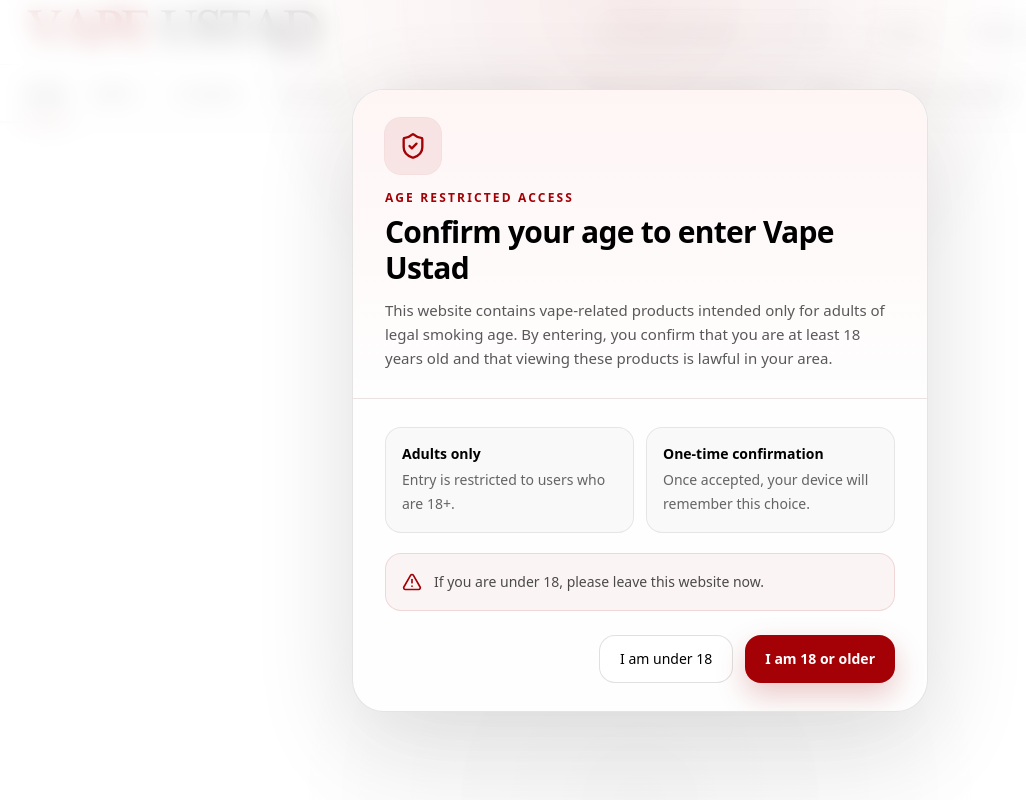
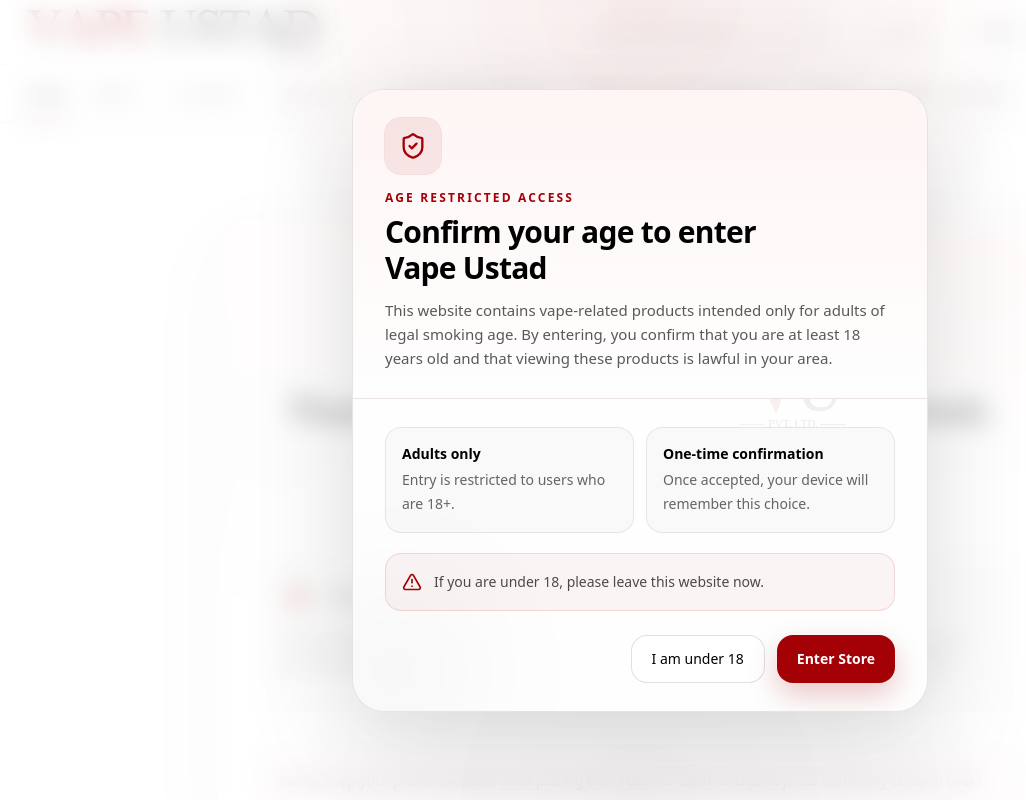
Before and after one commit to muizsheikh/vu-shop, a Next.js app: page /success in a window 1280 px wide. Shown: the whole page, without its empty margins (0-1026 px from the left). Built offline with nearby package versions, Linux system fonts and the light colour scheme.

Commit message:
Polish age gate and success page

```diff
--- a/app/success/page.tsx
+++ b/app/success/page.tsx
@@ -3,6 +3,7 @@
 import Link from "next/link";
 import { Suspense } from "react";
 import { useSearchParams } from "next/navigation";
+import { CheckCircle2, CreditCard, FileText, Headphones, House, ShoppingBag } from "lucide-react";
 
 function SuccessInner() {
   const params = useSearchParams();
@@ -12,74 +13,112 @@
   const isCOD = method === "cod";
 
   return (
-    <section className="mx-auto max-w-3xl px-4 py-12 md:px-6 md:py-16">
-      <div className="overflow-hidden rounded-3xl border border-white/10 bg-white/[0.03] p-6 md:p-10">
-        <div className="mx-auto flex h-16 w-16 items-center justify-center rounded-full bg-emerald-500/15 text-3xl text-emerald-400">
-          ✓
+    <section className="mx-auto max-w-4xl px-4 py-12 md:px-6 md:py-16">
+      <div className="overflow-hidden rounded-[32px] border border-black/10 bg-[#fefefe] shadow-[0_24px_80px_rgba(0,0,0,0.08)]">
+        <div className="relative border-b border-black/8 bg-gradient-to-b from-[#fff7f7] to-[#fefefe] px-6 py-10 md:px-10 md:py-12">
+          <div className="absolute right-0 top-0 h-40 w-40 rounded-full bg-[#a30105]/[0.05] blur-3xl" />
+          <div className="absolute bottom-0 left-0 h-32 w-32 rounded-full bg-black/[0.04] blur-3xl" />
+
+          <div className="relative text-center">
+            <div className="mx-auto flex h-20 w-20 items-center justify-center rounded-full bg-[#a30105]/10 ring-1 ring-[#a30105]/10">
+              <CheckCircle2 className="h-10 w-10 text-[#a30105]" />
             </div>
 
-        <div className="mt-6 text-center">
-          <h1 className="text-3xl font-extrabold tracking-tight text-white md:text-4xl">
-            Order placed successfully
+            <p className="mt-5 text-xs font-semibold uppercase tracking-[0.18em] text-[#a30105]">
+              Order Confirmed
+            </p>
+
+            <h1 className="mt-2 text-3xl font-semibold tracking-tight text-black md:text-4xl">
+              Thank you. Your order has been received.
             </h1>
 
-          <p className="mx-auto mt-4 max-w-2xl text-base leading-7 text-white/70 md:text-lg">
+            <p className="mx-auto mt-4 max-w-2xl text-sm leading-7 text-black/65 md:text-base">
               {isCOD
-              ? "Your Cash on Delivery order has been received successfully and saved in our ERP system for review."
-              : "Your order has been received successfully."}
+                ? "Your Cash on Delivery order has been placed successfully and saved in our ERP system for manual review."
+                : "Your order has been placed successfully and has been received by our team."}
             </p>
 
             {so ? (
-            <div className="mt-6 inline-flex items-center rounded-2xl border border-vu-red/30 bg-vu-red/10 px-4 py-3 text-sm font-semibold text-white">
-              Sales Order: <span className="ml-2 text-vu-red">{so}</span>
+              <div className="mt-6 inline-flex items-center rounded-2xl border border-[#a30105]/15 bg-[#a30105]/[0.05] px-4 py-3 text-sm font-semibold text-black">
+                <span className="text-black/60">Sales Order</span>
+                <span className="mx-2 text-black/25">•</span>
+                <span className="text-[#a30105]">{so}</span>
               </div>
             ) : null}
           </div>
+        </div>
 
-        <div className="mt-8 grid gap-4 md:grid-cols-3">
-          <div className="rounded-2xl border border-white/10 bg-white/[0.03] p-4">
-            <div className="text-sm font-semibold text-white">Order Status</div>
-            <div className="mt-2 text-sm leading-6 text-white/70">
-              Draft in ERP for manual review.
+        <div className="px-6 py-6 md:px-10 md:py-8">
+          <div className="grid gap-4 md:grid-cols-3">
+            <div className="rounded-2xl border border-black/8 bg-black/[0.02] p-5">
+              <div className="flex items-center gap-3">
+                <div className="flex h-10 w-10 items-center justify-center rounded-xl bg-[#a30105]/8">
+                  <FileText className="h-5 w-5 text-[#a30105]" />
+                </div>
+                <div className="text-sm font-semibold text-black">Order Status</div>
+              </div>
+              <div className="mt-3 text-sm leading-6 text-black/65">
+                Draft in ERP for review and processing by our team.
               </div>
             </div>
 
-          <div className="rounded-2xl border border-white/10 bg-white/[0.03] p-4">
-            <div className="text-sm font-semibold text-white">Payment Method</div>
-            <div className="mt-2 text-sm leading-6 text-white/70">
-              {isCOD ? "Cash on Delivery" : "Order Received"}
+            <div className="rounded-2xl border border-black/8 bg-black/[0.02] p-5">
+              <div className="flex items-center gap-3">
+                <div className="flex h-10 w-10 items-center justify-center rounded-xl bg-[#a30105]/8">
+                  <CreditCard className="h-5 w-5 text-[#a30105]" />
+                </div>
+                <div className="text-sm font-semibold text-black">Payment Method</div>
+              </div>
+              <div className="mt-3 text-sm leading-6 text-black/65">
+                {isCOD ? "Cash on Delivery" : "Order received successfully"}
               </div>
             </div>
 
-          <div className="rounded-2xl border border-white/10 bg-white/[0.03] p-4">
-            <div className="text-sm font-semibold text-white">Next Step</div>
-            <div className="mt-2 text-sm leading-6 text-white/70">
-              Our team will review the order and contact you if needed.
+            <div className="rounded-2xl border border-black/8 bg-black/[0.02] p-5">
+              <div className="flex items-center gap-3">
+                <div className="flex h-10 w-10 items-center justify-center rounded-xl bg-[#a30105]/8">
+                  <Headphones className="h-5 w-5 text-[#a30105]" />
+                </div>
+                <div className="text-sm font-semibold text-black">Next Step</div>
+              </div>
+              <div className="mt-3 text-sm leading-6 text-black/65">
+                Our team will review your order and contact you if anything is needed.
               </div>
             </div>
           </div>
 
-        <div className="mt-10 flex flex-col items-stretch justify-center gap-3 sm:flex-row">
+          <div className="mt-6 rounded-2xl border border-[#a30105]/12 bg-[#a30105]/[0.04] p-5">
+            <p className="text-sm leading-7 text-black/70">
+              Please keep your phone available after placing the order. For Cash on Delivery,
+              our team may confirm order details before final processing.
+            </p>
+          </div>
+
+          <div className="mt-8 flex flex-col items-stretch justify-center gap-3 sm:flex-row">
             <Link
               href="/products"
-            className="inline-flex items-center justify-center rounded-2xl bg-vu-red px-6 py-3 font-semibold text-white transition hover:opacity-90 active:scale-[0.99]"
+              className="inline-flex items-center justify-center gap-2 rounded-2xl bg-[#a30105] px-6 py-3 font-semibold text-white shadow-[0_12px_30px_rgba(163,1,5,0.18)] transition duration-200 hover:-translate-y-[1px] hover:bg-[#8e0104]"
             >
+              <ShoppingBag className="h-4 w-4" />
               Continue Shopping
             </Link>
 
             <Link
               href="/"
-            className="inline-flex items-center justify-center rounded-2xl border border-white/10 bg-white/5 px-6 py-3 font-semibold text-white transition hover:bg-white/10 active:scale-[0.99]"
+              className="inline-flex items-center justify-center gap-2 rounded-2xl border border-black/10 bg-white px-6 py-3 font-semibold text-black transition duration-200 hover:bg-black/[0.03]"
             >
+              <House className="h-4 w-4" />
               Back to Home
             </Link>
 
             <Link
               href="/contact"
-            className="inline-flex items-center justify-center rounded-2xl border border-white/10 bg-white/5 px-6 py-3 font-semibold text-white transition hover:bg-white/10 active:scale-[0.99]"
+              className="inline-flex items-center justify-center gap-2 rounded-2xl border border-black/10 bg-white px-6 py-3 font-semibold text-black transition duration-200 hover:bg-black/[0.03]"
             >
+              <Headphones className="h-4 w-4" />
               Need Help?
             </Link>
+          </div>
         </div>
       </div>
     </section>
@@ -88,7 +127,13 @@
 
 export default function SuccessPage() {
   return (
-    <Suspense fallback={<div className="py-20 text-center text-white/70">Loading…</div>}>
+    <Suspense
+      fallback={
+        <div className="py-20 text-center text-sm text-black/60">
+          Loading...
+        </div>
+      }
+    >
       <SuccessInner />
     </Suspense>
   );
--- a/components/AgeVerificationModal.tsx
+++ b/components/AgeVerificationModal.tsx
@@ -1,5 +1,6 @@
 "use client";
 
+import Image from "next/image";
 import { ShieldCheck, TriangleAlert } from "lucide-react";
 import useAgeVerification from "@/hooks/useAgeVerification";
 
@@ -10,7 +11,7 @@
 
   return (
     <div
-      className="fixed inset-0 z-[9999] flex items-center justify-center bg-white/70 px-4 backdrop-blur-md"
+      className="fixed inset-0 z-[9999] flex items-center justify-center bg-white/70 px-4 backdrop-blur-md animate-in fade-in duration-300"
       aria-modal="true"
       role="dialog"
       aria-labelledby="age-gate-title"
@@ -19,7 +20,7 @@
       <div className="absolute inset-0 bg-[radial-gradient(circle_at_top,_rgba(163,1,5,0.08),_transparent_40%),radial-gradient(circle_at_bottom,_rgba(0,0,0,0.04),_transparent_35%)]" />
 
       {isChecking ? (
-        <div className="relative w-full max-w-md rounded-[28px] border border-black/10 bg-[#fefefe] p-8 shadow-[0_20px_80px_rgba(0,0,0,0.10)]">
+        <div className="relative w-full max-w-md rounded-[28px] border border-black/10 bg-[#fefefe] p-8 shadow-[0_20px_80px_rgba(0,0,0,0.10)] animate-in zoom-in-95 fade-in duration-300">
           <div className="mx-auto mb-5 h-12 w-12 animate-spin rounded-full border-2 border-black/10 border-t-[#a30105]" />
           <p className="text-center text-sm font-medium tracking-[0.08em] text-black/60 uppercase">
             Verifying Access
@@ -29,8 +30,25 @@
           </h2>
         </div>
       ) : (
-        <div className="relative w-full max-w-xl overflow-hidden rounded-[32px] border border-black/10 bg-[#fefefe] shadow-[0_25px_100px_rgba(0,0,0,0.14)]">
-          <div className="border-b border-black/8 bg-gradient-to-b from-[#fff5f5] to-[#fefefe] px-6 py-6 sm:px-8 sm:py-7">
+        <div className="relative w-full max-w-xl overflow-hidden rounded-[32px] border border-black/10 bg-[#fefefe] shadow-[0_25px_100px_rgba(0,0,0,0.14)] animate-in zoom-in-95 fade-in duration-300">
+          <div className="pointer-events-none absolute inset-0">
+            <div className="absolute -right-10 -top-12 h-48 w-48 rounded-full bg-[#a30105]/[0.05] blur-3xl" />
+            <div className="absolute -bottom-10 -left-10 h-40 w-40 rounded-full bg-black/[0.04] blur-3xl" />
+
+            <div className="absolute inset-y-0 right-0 hidden w-[46%] items-center justify-center sm:flex">
+              <div className="relative h-[240px] w-[240px] opacity-[0.06]">
+                <Image
+                  src="/images/vu-age-watermark.png"
+                  alt="VU watermark"
+                  fill
+                  className="object-contain"
+                  priority
+                />
+              </div>
+            </div>
+          </div>
+
+          <div className="relative border-b border-black/8 bg-gradient-to-b from-[#fff5f5] to-[#fefefe] px-6 py-6 sm:px-8 sm:py-7">
             <div className="mb-4 inline-flex h-14 w-14 items-center justify-center rounded-2xl bg-[#a30105]/8 ring-1 ring-[#a30105]/10">
               <ShieldCheck className="h-7 w-7 text-[#a30105]" />
             </div>
@@ -41,7 +59,7 @@
 
             <h2
               id="age-gate-title"
-              className="mt-2 text-2xl font-semibold tracking-tight text-black sm:text-3xl"
+              className="mt-2 max-w-[28rem] text-2xl font-semibold tracking-tight text-black sm:text-3xl"
             >
               Confirm your age to enter Vape Ustad
             </h2>
@@ -56,16 +74,16 @@
             </p>
           </div>
 
-          <div className="px-6 py-6 sm:px-8 sm:py-7">
+          <div className="relative px-6 py-6 sm:px-8 sm:py-7">
             <div className="grid gap-3 sm:grid-cols-2">
-              <div className="rounded-2xl border border-black/8 bg-black/[0.02] p-4">
+              <div className="rounded-2xl border border-black/8 bg-black/[0.02] p-4 transition duration-200 hover:bg-black/[0.03]">
                 <p className="text-sm font-semibold text-black">Adults only</p>
                 <p className="mt-1 text-sm leading-6 text-black/60">
                   Entry is restricted to users who are 18+.
                 </p>
               </div>
 
-              <div className="rounded-2xl border border-black/8 bg-black/[0.02] p-4">
+              <div className="rounded-2xl border border-black/8 bg-black/[0.02] p-4 transition duration-200 hover:bg-black/[0.03]">
                 <p className="text-sm font-semibold text-black">One-time confirmation</p>
                 <p className="mt-1 text-sm leading-6 text-black/60">
                   Once accepted, your device will remember this choice.
@@ -84,7 +102,7 @@
               <button
                 type="button"
                 onClick={reject}
-                className="inline-flex h-12 items-center justify-center rounded-2xl border border-black/12 bg-white px-5 text-sm font-medium text-black transition hover:border-black/20 hover:bg-black/[0.03]"
+                className="inline-flex h-12 items-center justify-center rounded-2xl border border-black/12 bg-white px-5 text-sm font-medium text-black transition duration-200 hover:border-black/20 hover:bg-black/[0.03]"
               >
                 I am under 18
               </button>
@@ -92,9 +110,9 @@
               <button
                 type="button"
                 onClick={accept}
-                className="inline-flex h-12 items-center justify-center rounded-2xl bg-[#a30105] px-5 text-sm font-semibold text-white shadow-[0_12px_30px_rgba(163,1,5,0.22)] transition hover:translate-y-[-1px] hover:bg-[#8e0104]"
+                className="inline-flex h-12 items-center justify-center rounded-2xl bg-[#a30105] px-5 text-sm font-semibold text-white shadow-[0_12px_30px_rgba(163,1,5,0.22)] transition duration-200 hover:-translate-y-[1px] hover:bg-[#8e0104]"
               >
-                I am 18 or older
+                Enter Store
               </button>
             </div>
           </div>
```
Also changed, not shown: public/images/vu-age-watermark.png (added). Lines whose indentation alone changed are shown as unchanged.
